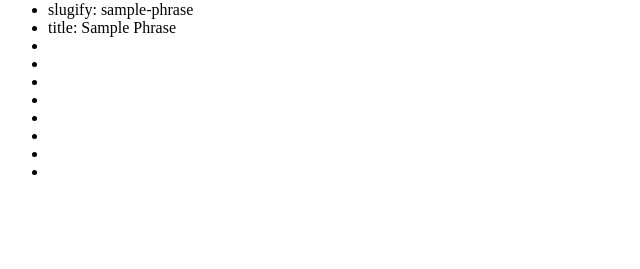
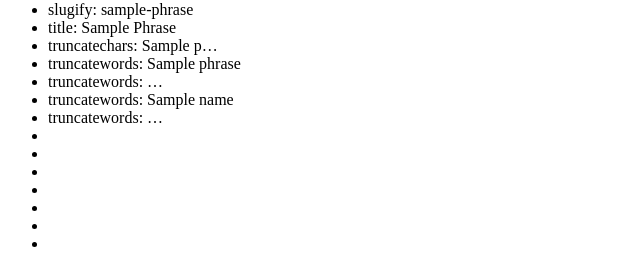
Before and after one commit to arbuckle/mango, a Django app: template mango/home/templates/includes/assorted_filters.html in a window 1280 px wide. Shown: the part 747-1016 px from the top of the page, without its empty margins (0-640 px from the left). Before the commit the page ends 922 px from the top, so only its background shows below. Run offline with Django 3.2, Linux system fonts and the light colour scheme; the template is opened without the code that fills it: most values are stand-ins (such as "Sample title", 1, 10 or a date in 2020).

Commit message:
Implemented |truncatewords filter.
Signed-off-by: David Arbuckle <dintlu@gmail.com>

```diff
--- a/mango/home/templates/includes/assorted_filters.html
+++ b/mango/home/templates/includes/assorted_filters.html
@@ -46,7 +46,11 @@
         <li>slice: {{ name|slice:"-1:-1" }}</li>
         <li>slugify: {{ phrase|slugify }}</li>
         <li>title: {{ phrase|title }}</li>
-        <li></li>
+        <li>truncatechars: {{ phrase|truncatechars:"9" }}</li>
+        <li>truncatewords: {{ phrase|truncatewords:"3" }}</li>
+        <li>truncatewords: {{ phrase|truncatewords:"0" }}</li>
+        <li>truncatewords: {{ name|truncatewords:"3" }}</li>
+        <li>truncatewords: {{ name|truncatewords:"0" }}</li>
         <li></li>
         <li></li>
         <li></li>
--- a/public/mango.js
+++ b/public/mango.js
@@ -190,6 +190,12 @@
 			arg = (str.length >= 3) ? arg - 3 : str.length;
 			return str.substr(0, arg) + '...';
 		},
+        truncatewords: function(str, arg) {
+            str = str.replace(/\n/g, '').split(' ');
+            str = str.slice(0, arg);
+            str = (str.length >= 1) ? str.join(' ') + ' ...' : '...';
+            return str;
+        },
 		escape: function(str) {
 			/* Escapes <, >, ', ", and & into HTML character entities. */
 			if (typeof(str) === "string") {
```
